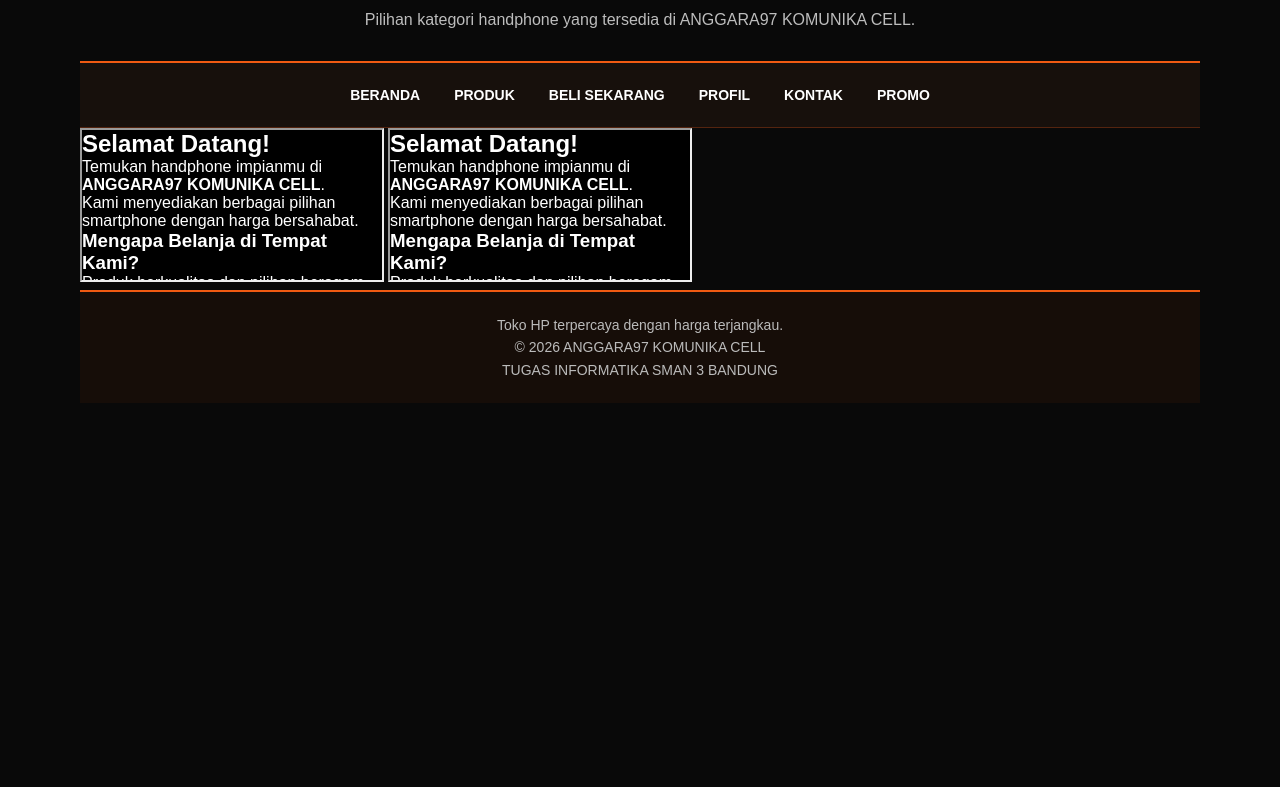
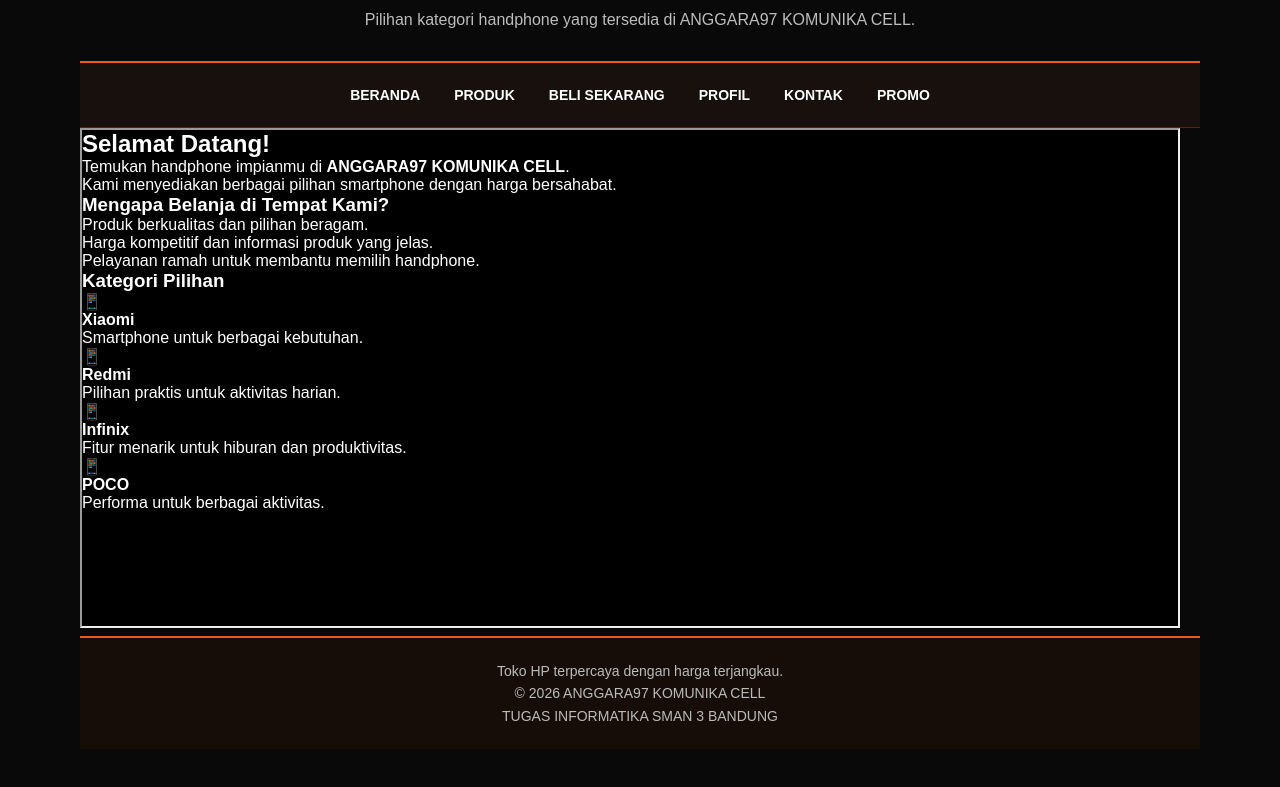
Before and after one commit to cileunyipride123/toko-hp-cina, a plain HTML site: page index.html in a window 1280 px wide. Shown: the part 934-1721 px from the top of the page. Before the commit the page ends 1391 px from the top, so only its background shows below. Drawn offline with Linux system fonts and the light colour scheme.

Commit message:
Add width and height to iframe in index.html
Updated iframe element to include width and height attributes.

```diff
--- a/index.html
+++ b/index.html
@@ -75,9 +75,10 @@ footer{text-align:center;padding:22px;background:#160d08;border-top:2px solid va
   </nav>
 
   <main>
-  <iframe src="home.html" name="konten" title="Area konten website">
+  <iframe src="home.html" name="konten" title="Area konten website"
+  width="1100"
+  height="500">
   </iframe>
-    <iframe src="home.html" name="konten"></iframe>
   </main>
 
   <footer>
```
